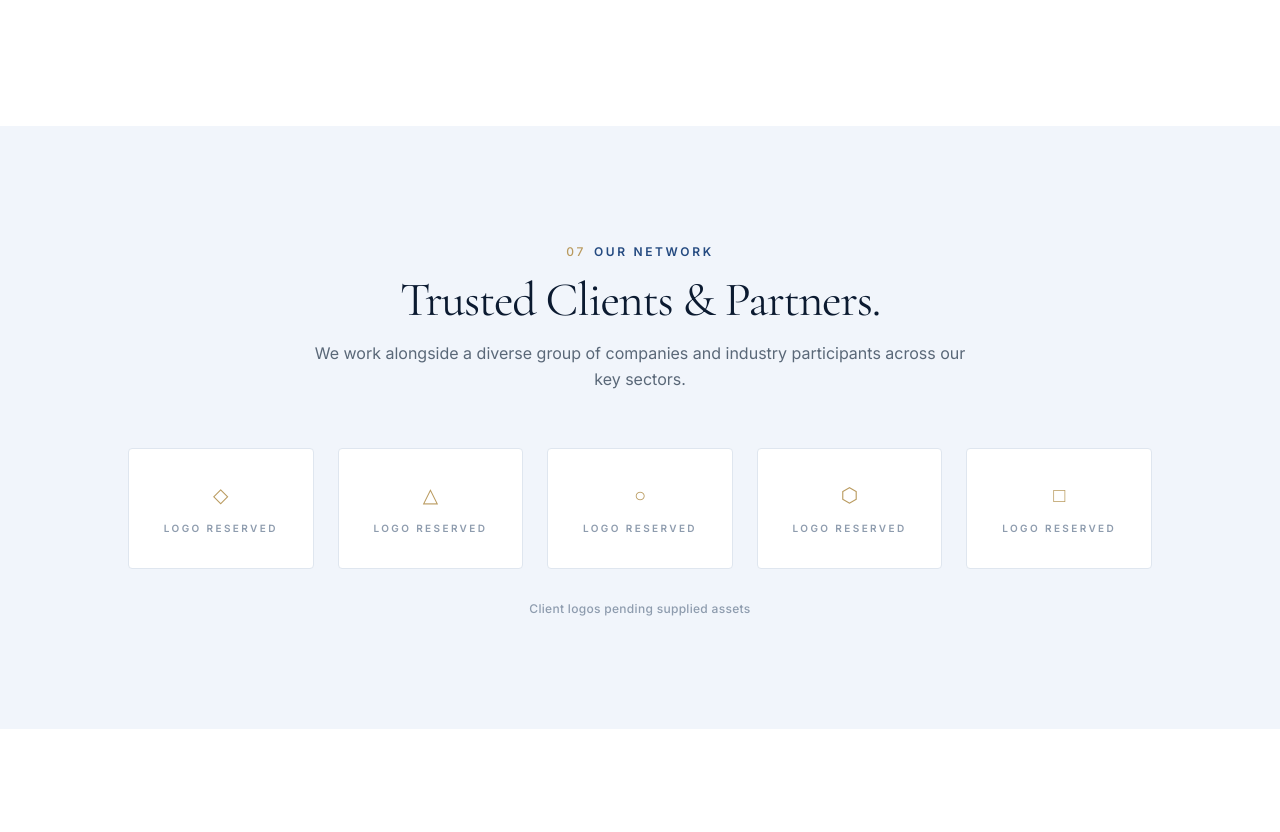
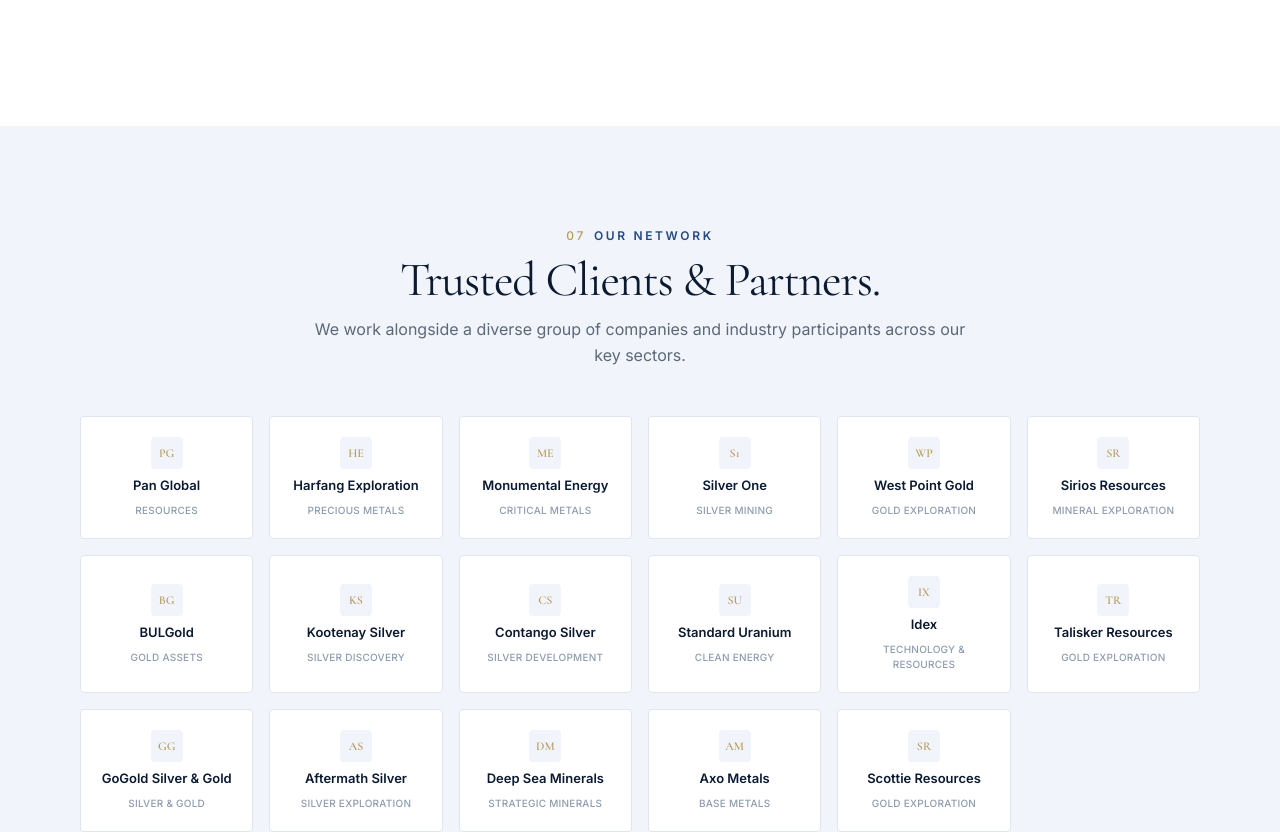
Before and after one commit to Midis2025/he-capitals, a Next.js app: page / in a window 1280 px wide. Shown: the part 5960-6792 px from the top of the page. Built offline with nearby package versions, Linux system fonts and the light colour scheme.

Commit message:
feat: populate Trusted Clients & Partners section with 17 client brands

```diff
--- a/src/components/sections/NetworkSection.tsx
+++ b/src/components/sections/NetworkSection.tsx
@@ -4,20 +4,39 @@ import React from "react";
 import { SectionBadge } from "@/components/ui/SectionBadge";
 import { motion } from "framer-motion";
 
+interface ClientItem {
+  id: number;
+  name: string;
+  tag: string;
+  symbol: string;
+}
+
+const CLIENTS_LIST: ClientItem[] = [
+  { id: 1, name: "Pan Global", tag: "Resources", symbol: "PG" },
+  { id: 2, name: "Harfang Exploration", tag: "Precious Metals", symbol: "HE" },
+  { id: 3, name: "Monumental Energy", tag: "Critical Metals", symbol: "ME" },
+  { id: 4, name: "Silver One", tag: "Silver Mining", symbol: "S1" },
+  { id: 5, name: "West Point Gold", tag: "Gold Exploration", symbol: "WP" },
+  { id: 6, name: "Sirios Resources", tag: "Mineral Exploration", symbol: "SR" },
+  { id: 7, name: "BULGold", tag: "Gold Assets", symbol: "BG" },
+  { id: 8, name: "Kootenay Silver", tag: "Silver Discovery", symbol: "KS" },
+  { id: 9, name: "Contango Silver", tag: "Silver Development", symbol: "CS" },
+  { id: 10, name: "Standard Uranium", tag: "Clean Energy", symbol: "SU" },
+  { id: 11, name: "Idex", tag: "Technology & Resources", symbol: "IX" },
+  { id: 12, name: "Talisker Resources", tag: "Gold Exploration", symbol: "TR" },
+  { id: 13, name: "GoGold Silver & Gold", tag: "Silver & Gold", symbol: "GG" },
+  { id: 14, name: "Aftermath Silver", tag: "Silver Exploration", symbol: "AS" },
+  { id: 15, name: "Deep Sea Minerals", tag: "Strategic Minerals", symbol: "DM" },
+  { id: 16, name: "Axo Metals", tag: "Base Metals", symbol: "AM" },
+  { id: 17, name: "Scottie Resources", tag: "Gold Exploration", symbol: "SR" },
+];
+
 export const NetworkSection: React.FC = () => {
-  const logos = [
-    { id: 1, emblem: "◇", name: "AURA CAPITAL" },
-    { id: 2, emblem: "△", name: "MERIDIAN" },
-    { id: 3, emblem: "○", name: "NEXUS GROUP" },
-    { id: 4, emblem: "⬡", name: "VANTAGE LABS" },
-    { id: 5, emblem: "□", name: "ZENITH ASSETS" },
-  ];
-
   return (
-    <section id="clients" className="py-20 md:py-28 bg-[#F1F5FB] relative">
+    <section id="clients" className="py-16 md:py-24 bg-[#F1F5FB] relative">
       <div className="max-w-[1440px] mx-auto px-6 md:px-12 lg:px-20 text-center">
         {/* Header */}
-        <div className="space-y-4 max-w-2xl mx-auto mb-14">
+        <div className="space-y-3 max-w-2xl mx-auto mb-12">
           <SectionBadge number="07" label="OUR NETWORK" />
           <h2 className="font-serif text-3xl sm:text-4xl md:text-5xl text-[#0B1A30] font-normal tracking-tight">
             Trusted Clients & Partners.
@@ -28,30 +47,40 @@ export const NetworkSection: React.FC = () => {
           </p>
         </div>
 
-        {/* 5 Reserved Logo Badges Grid */}
-        <div className="grid grid-cols-2 sm:grid-cols-3 lg:grid-cols-5 gap-4 md:gap-6 max-w-5xl mx-auto">
-          {logos.map((logo, index) => (
+        {/* 17 Clients Grid */}
+        <div className="grid grid-cols-2 sm:grid-cols-3 md:grid-cols-4 lg:grid-cols-6 gap-3.5 sm:gap-4 max-w-6xl mx-auto">
+          {CLIENTS_LIST.map((client, index) => (
             <motion.div
-              key={logo.id}
+              key={client.id}
               initial={{ opacity: 0, y: 15 }}
               whileInView={{ opacity: 1, y: 0 }}
               viewport={{ once: true }}
-              transition={{ duration: 0.5, delay: index * 0.1 }}
-              className="bg-white border border-[#DFE6EF] rounded p-6 sm:p-8 flex flex-col items-center justify-center gap-3 hover:border-[#B99A5E]/60 transition-colors group"
+              transition={{ duration: 0.4, delay: index * 0.03 }}
+              className="bg-white border border-[#DFE6EF] rounded p-4 sm:p-5 flex flex-col items-center justify-center gap-2 hover:border-[#B99A5E]/70 hover:shadow-md transition-all duration-300 group min-h-[110px]"
             >
-              <span className="text-xl text-[#B99A5E] group-hover:scale-110 transition-transform">
-                {logo.emblem}
-              </span>
-              <span className="text-[10px] font-semibold tracking-[0.24em] text-[#8E9CAE] group-hover:text-[#0B1A30] transition-colors uppercase">
-                LOGO RESERVED
+              {/* Monogram emblem */}
+              <div className="w-8 h-8 rounded bg-[#F1F5FB] group-hover:bg-[#0B1A30] flex items-center justify-center transition-colors duration-300">
+                <span className="font-serif text-xs font-semibold text-[#B99A5E] group-hover:text-white transition-colors">
+                  {client.symbol}
+                </span>
+              </div>
+
+              {/* Company Name */}
+              <h3 className="text-xs sm:text-[13px] font-semibold text-[#0B1A30] group-hover:text-[#B99A5E] transition-colors leading-snug">
+                {client.name}
+              </h3>
+
+              {/* Subtitle tag */}
+              <span className="text-[10px] text-[#8E9CAE] font-medium tracking-wide uppercase">
+                {client.tag}
               </span>
             </motion.div>
           ))}
         </div>
 
         {/* Caption */}
-        <div className="mt-8 text-xs text-[#8E9CAE] font-medium tracking-wide">
-          Client logos pending supplied assets
+        <div className="mt-10 text-xs text-[#8E9CAE] font-medium tracking-wide">
+          Select client and partner representation across resource, energy and emerging growth sectors
         </div>
       </div>
     </section>
```
